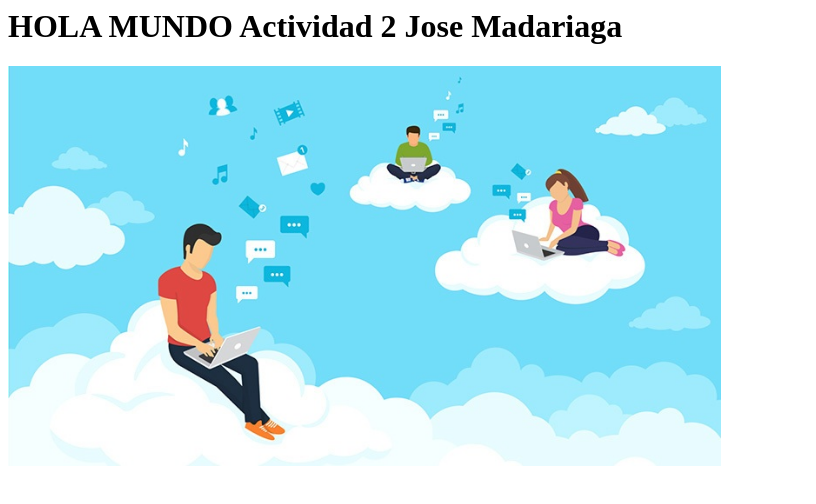
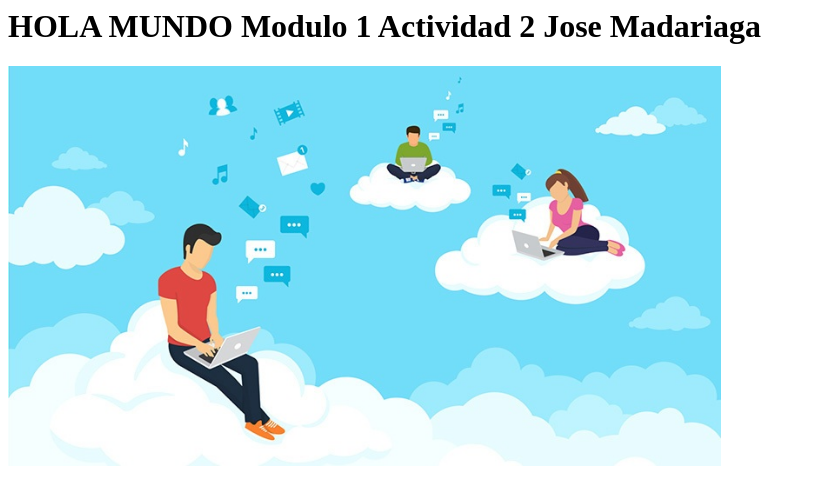
Before and after one commit to elnordico79/elnordico79.github.io, a plain HTML site: page index.html in a window 1280 px wide. Shown: the whole page, without its empty margins (0-816 px from the left). Drawn offline with Linux system fonts and the light colour scheme.

Commit message:
Update index.html

```diff
--- a/index.html
+++ b/index.html
@@ -1,5 +1,5 @@
 <html>
-  <h1>HOLA MUNDO Actividad 2 Jose Madariaga</h1>
+  <h1>HOLA MUNDO Modulo 1 Actividad 2 Jose Madariaga</h1>
   <div>
     <img src="imgen_actividad_2.jpg" height="400">
   </div>
```
